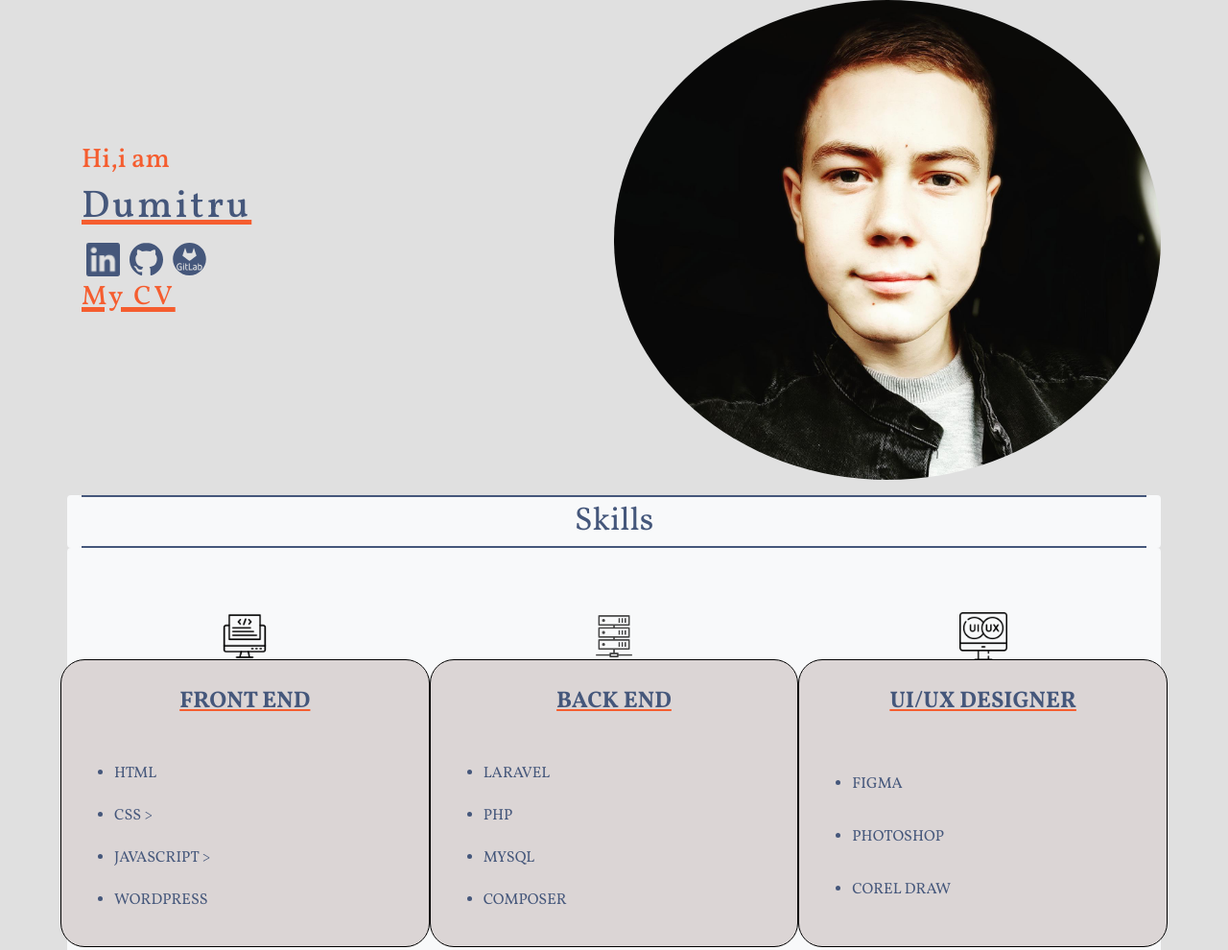
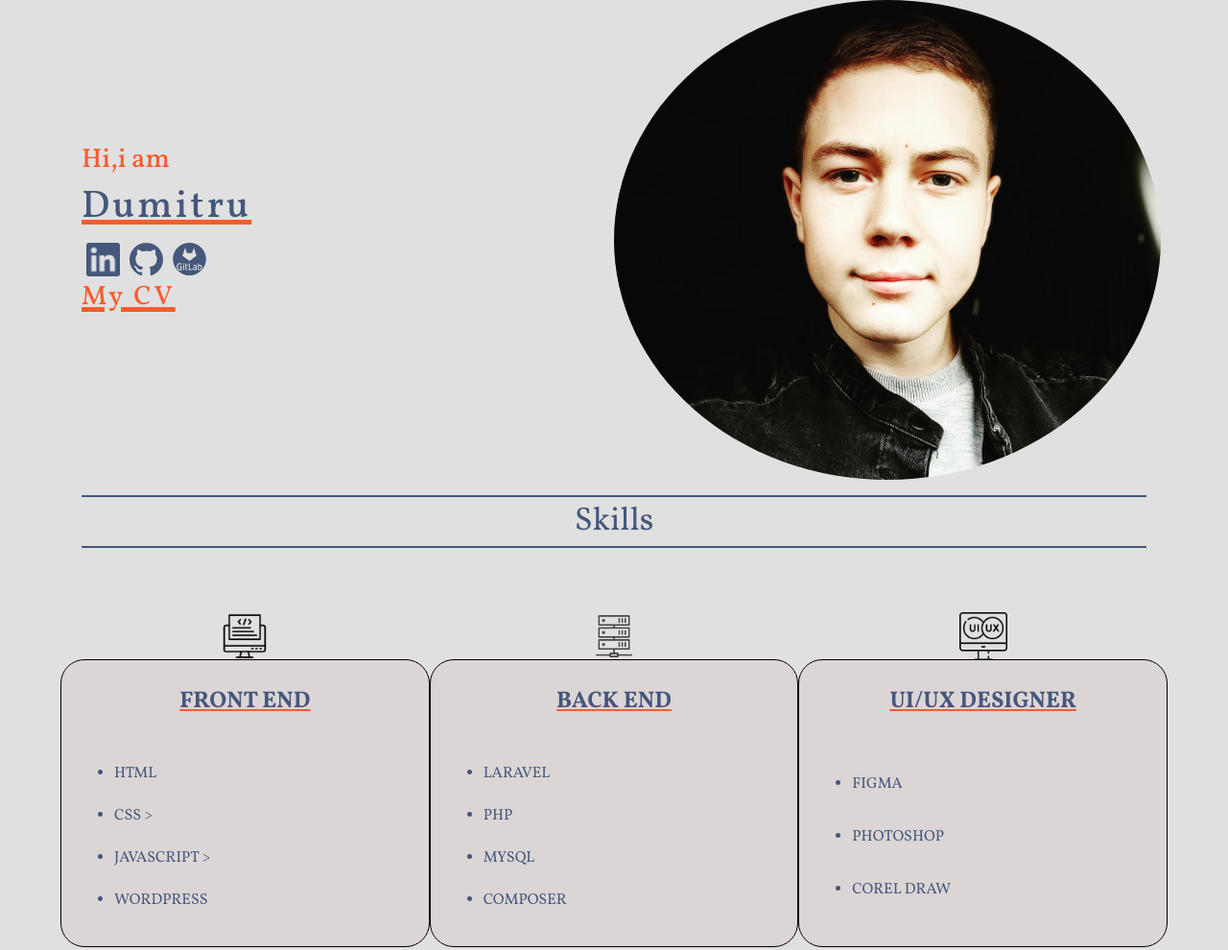
Before and after one commit to Puiu199/CV, a plain HTML site: page index.html in a window 1280 px wide. Shown: the top 990 px of the page at 96% size. Drawn offline with nearby package versions, Linux system fonts and the light colour scheme; a script that the page names is missing.

Commit message:
Style change

```diff
--- a/index.html
+++ b/index.html
@@ -16,7 +16,7 @@
 </head>
 
 <body>
-    <div class="container d-flex flex-column ">
+    <div class="container d-flex flex-column  ">
         <div class="row d-flex flex-wrap ">
             <div class="col-12 col-md-6  mb-3  title ">
                 <div class="d-flex flex-column">
@@ -41,7 +41,7 @@
             </div>
             <div class="col-12 col-md-6 rounded-circle img"></div>
         </div>
-        <div class="row mt-3 bg-light rounded ">
+        <div class="row mt-3 ">
             <div class="col-12 d-flex justify-content-center align-items-center ">
                 <div class="title">
                     <span>
@@ -50,7 +50,7 @@
                 </div>
             </div>
         </div>
-        <div class="row bg-light rounded p-2">
+        <div class="row  p-2">
             <div class="row" id="skils">
                 <div class="col-12  col-md-4 mt-2 mb-3" id="front-end">
                     <span></span>
--- a/style.css
+++ b/style.css
@@ -2,6 +2,9 @@ body {
     font-family: Vollkorn;
     background: #E0E0E0;
     color: #45577B;
+    display: flex;
+    justify-content: center;
+    align-items: center;
 }
 
 .title {
```
